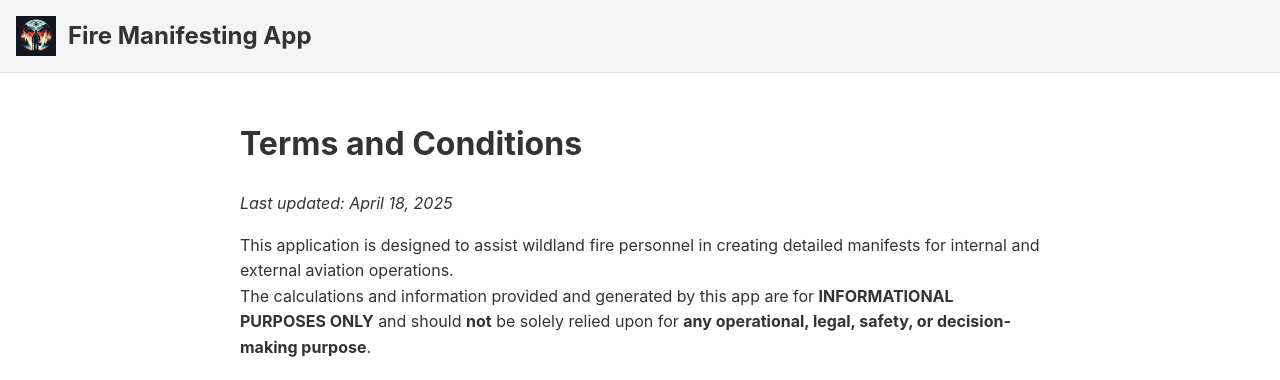
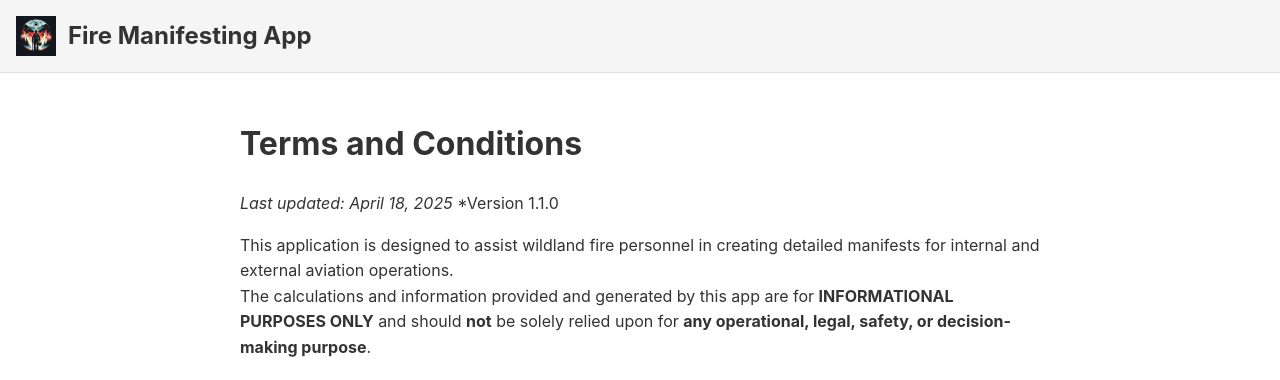
Before and after one commit to dawsonnash/fire_manifesting_policies, a Jekyll site: the page built from terms.md, in a window 1280 px wide. Shown: the top 380 px of the page. Built offline with Jekyll 4.4.1, drawn with Linux system fonts in a browser that asks for light colours.

Commit message:
Update terms.md

```diff
--- a/terms.md
+++ b/terms.md
@@ -4,6 +4,7 @@ layout: default
 ---
 # Terms and Conditions
 *Last updated: April 18, 2025*
+*Version 1.1.0
 
 This application is designed to assist wildland fire personnel in creating detailed manifests for internal and external aviation operations.
 The calculations and information provided and generated by this app are for **INFORMATIONAL PURPOSES ONLY** and should **not** be solely relied upon for **any operational, legal, safety, or decision-making purpose**.
```
